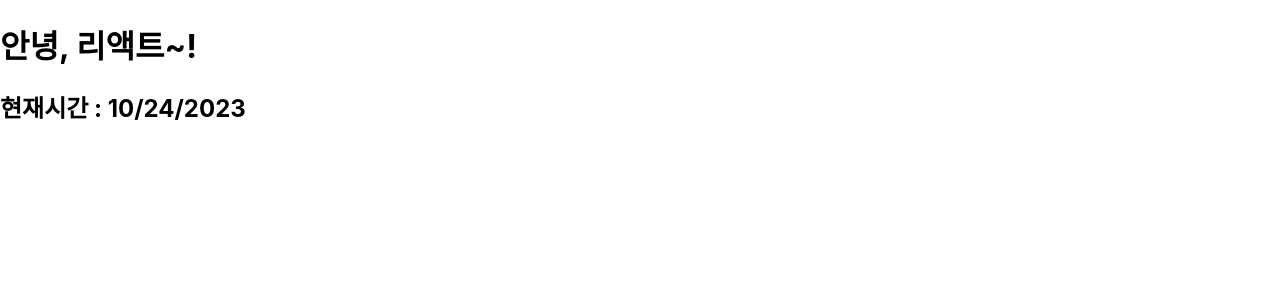
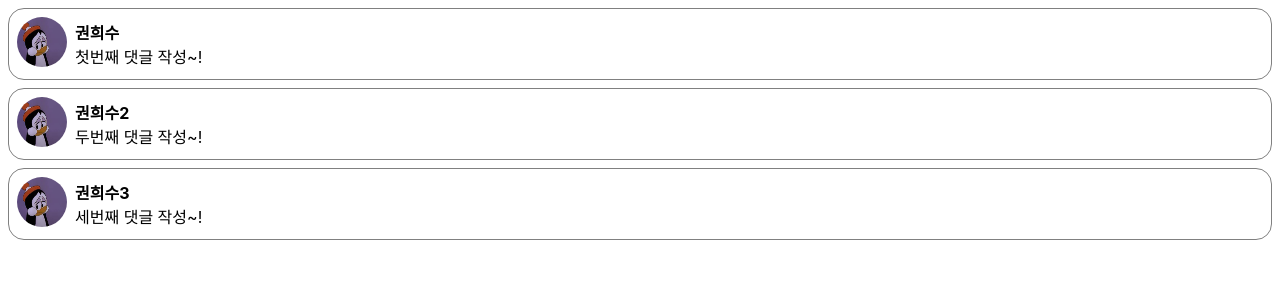
Before and after one commit to justdoplzz/my-app, a React (Create React App) app: page / in a window 1280 px wide. Shown: the top 300 px of the page. Built offline with nearby package versions, Linux system fonts and the light colour scheme.

Commit message:
[chapter5] components and props - 댓글생성

```diff
--- /dev/null
+++ b/src/chpater05/Comment.jsx
@@ -0,0 +1,49 @@
+import React from "react";
+
+const styles = {
+    wrapper: {
+        margin: 8,
+        padding:8,
+        display: "flex",
+        flexDirection: "row",
+        border: "1px solid grey",
+        borderRadius: 16,
+    },
+    imageContainer: {},
+    image:{
+        width: 50,
+        height: 50,
+        borderRadius: 25,
+    },
+    contentContainer: {
+        marginLeft: 8,
+        display: "flex",
+        flexDirection: "column",
+        justifyContent: "center",
+    },
+    nameText: {
+        color: "black",
+        fontSize: 16,
+        fontWeight: "bold",
+    },
+    commentText: {
+        color: "black",
+        fontSize: 16,
+    },
+};
+
+function Comment(props){
+    return(
+        <div style={styles.wrapper}>
+            <div style={styles.imageContainer}>
+                <img src="/hello.jpg" style={styles.image} />
+            </div>
+            <div style={styles.contentContainer}>
+                <span style={styles.nameText}>{props.name}</span>
+                <span style={styles.commentText}>{props.comment}</span>
+            </div>
+        </div>
+    );
+}
+
+export default Comment;
--- /dev/null
+++ b/src/chpater05/CommentList.jsx
@@ -0,0 +1,32 @@
+import React from "react";
+import Comment from "./Comment";
+
+const comments=[
+    {
+        name: "권희수",
+        comment: "첫번째 댓글 작성~!",
+    },
+    {
+        name: "권희수2",
+        comment: "두번째 댓글 작성~!",
+    },
+    {
+        name: "권희수3",
+        comment: "세번째 댓글 작성~!",
+    },
+];
+
+function CommentList(props){
+    return(
+        <div>
+            {comments.map((comment)=>{
+                return(
+                    <Comment name={comment.name} comment={comment.comment} />
+                );
+            })}
+
+        </div>
+    )
+}
+
+export default CommentList;
--- a/src/index.js
+++ b/src/index.js
@@ -3,16 +3,14 @@
 import './index.css';
 import reportWebVitals from './reportWebVitals';
 
-import Clock from './chapter04/Clock';
+import CommentList from './chpater05//CommentList';
 
 
-setInterval(()=>{
-  ReactDOM.render(
-    <React.StrictMode>
-      <Clock />
-    </React.StrictMode>,
-    document.getElementById('root')
-  );
-}, 1000);
+ReactDOM.render(
+  <React.StrictMode>
+    <CommentList />
+  </React.StrictMode>,
+  document.getElementById('root')
+);
 
 reportWebVitals();
```
Also changed, not shown: public/hello.jpg (added).
